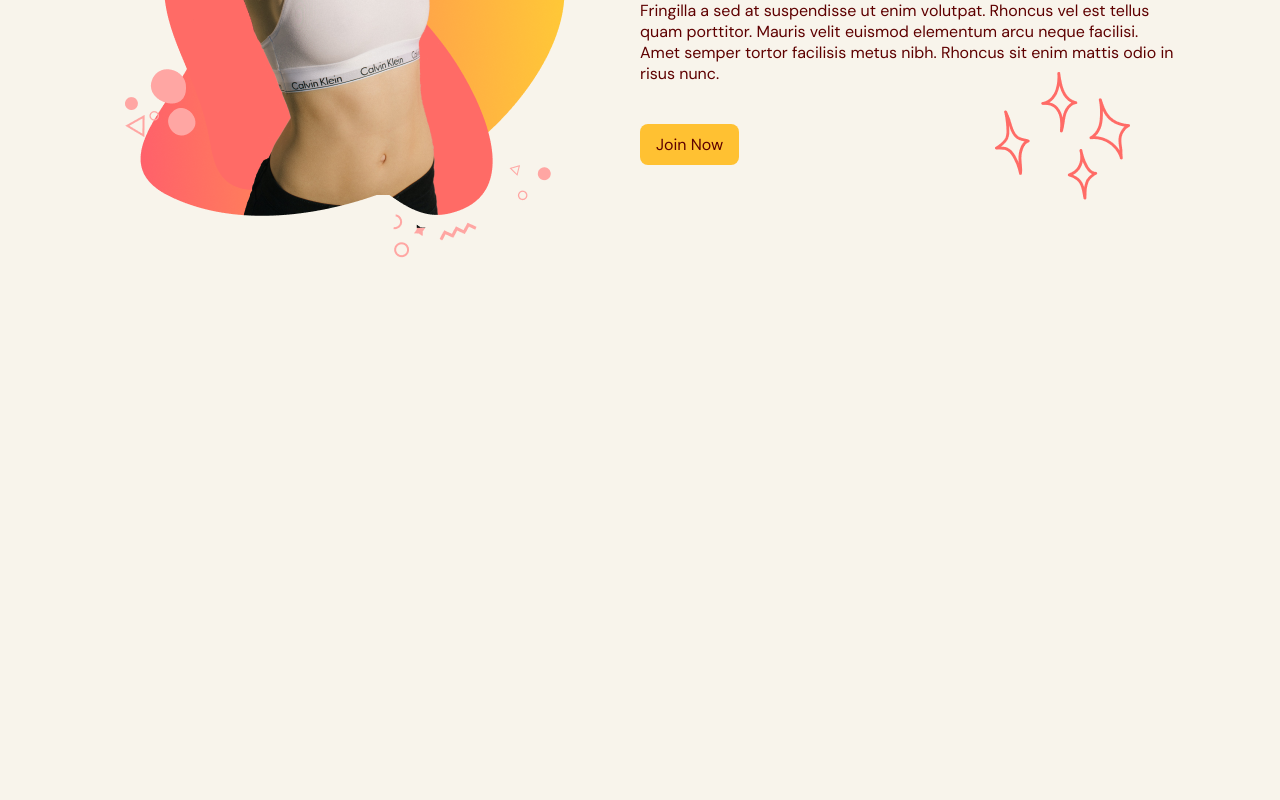
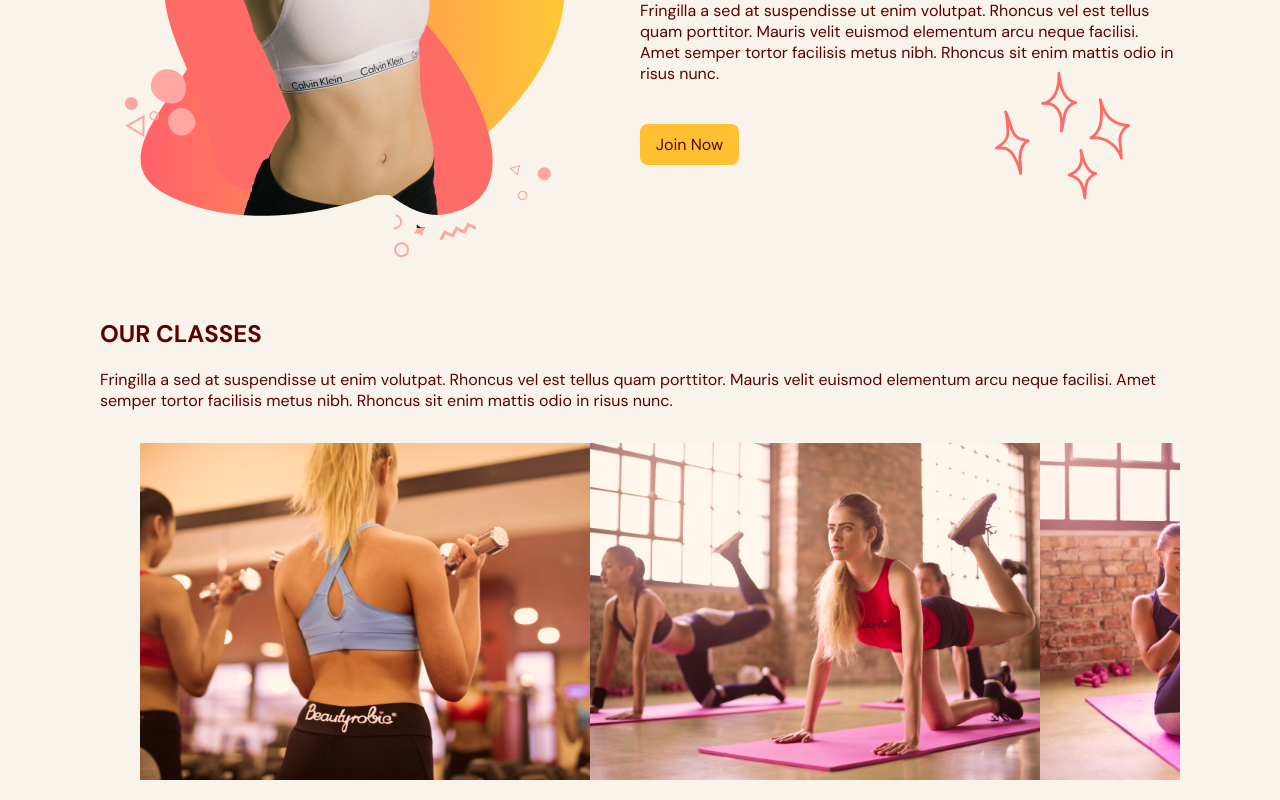
Before and after one commit to gio797/fitness-app, a React (Vite) app: page / in a window 1280 px wide. Shown: the part 1521-2321 px from the top of the page. Before the commit the page ends 1799 px from the top, so only its background shows below. Built offline with nearby package versions, Linux system fonts and the light colour scheme.

Commit message:
add classes page

```diff
--- a/src/App.tsx
+++ b/src/App.tsx
@@ -3,6 +3,7 @@ import Navbar from "./components/navbar/Navbar";
 import { SelectedPage } from "./shared/type";
 import Home from "./components/home/Home";
 import Benefits from "./components/benefits/Benefits";
+import OurClasses from "./components/ourClasses/OurClasses";
 
 function App() {
   const [selectedPage, setSelectedPage] = useState<SelectedPage>(
@@ -36,6 +37,7 @@ function App() {
       />
       <Home setSelectedPage={setSelectedPage} />
       <Benefits setSelectedPage={setSelectedPage} />
+      <OurClasses setSelectedPage={setSelectedPage} />
     </div>
   );
 }
--- /dev/null
+++ b/src/components/ourClasses/Class.tsx
@@ -0,0 +1,23 @@
+import "./class.css";
+
+type Props = {
+  name: string;
+  description?: string;
+  image: string;
+};
+
+function Class({ name, description, image }: Props) {
+  return (
+    <li className="class">
+      <div>
+        <div className="class-overlay">
+          <p>{name}</p>
+          <p>{description}</p>
+        </div>
+        <img src={image} alt={image} />
+      </div>
+    </li>
+  );
+}
+
+export default Class;
--- /dev/null
+++ b/src/components/ourClasses/OurClasses.tsx
@@ -0,0 +1,100 @@
+import { SelectedPage } from "../../shared/type";
+import "./ourClasses.css";
+import image1 from "../../assets/image1.png";
+import image2 from "../../assets/image2.png";
+import image3 from "../../assets/image3.png";
+import image4 from "../../assets/image4.png";
+import image5 from "../../assets/image5.png";
+import image6 from "../../assets/image6.png";
+import { motion } from "framer-motion";
+import useMediaQuery from "../../hooks/useMediaQuery";
+import HText from "../../shared/hText/HText";
+import { ClassType } from "../../shared/type";
+import Class from "./Class";
+
+const classes: Array<ClassType> = [
+  {
+    name: "Weight Training Classes",
+    description:
+      "Lorem ipsum dolor sit amet, consectetur adipiscing elit, sed do eiusmod tempor incididunt ut labore et dolore magna aliqua. Ut enim ad minim veniam, quis nostrud exercitation ullamco laboris nisi ut aliquip ex ea commodo consequat.",
+    image: image1,
+  },
+  {
+    name: "Yoga Classes",
+    image: image2,
+  },
+  {
+    name: "Ab Core Classes",
+    description:
+      "Lorem ipsum dolor sit amet, consectetur adipiscing elit, sed do eiusmod tempor incididunt ut labore et dolore magna aliqua. Ut enim ad minim veniam, quis nostrud exercitation ullamco laboris nisi ut aliquip ex ea commodo consequat.",
+    image: image3,
+  },
+  {
+    name: "Adventure Classes",
+    description:
+      "Lorem ipsum dolor sit amet, consectetur adipiscing elit, sed do eiusmod tempor incididunt ut labore et dolore magna aliqua. Ut enim ad minim veniam, quis nostrud exercitation ullamco laboris nisi ut aliquip ex ea commodo consequat.",
+    image: image4,
+  },
+  {
+    name: "Fitness Classes",
+    image: image5,
+  },
+  {
+    name: "Training Classes",
+    description:
+      "Lorem ipsum dolor sit amet, consectetur adipiscing elit, sed do eiusmod tempor incididunt ut labore et dolore magna aliqua. Ut enim ad minim veniam, quis nostrud exercitation ullamco laboris nisi ut aliquip ex ea commodo consequat.",
+    image: image6,
+  },
+];
+
+type Props = {
+  setSelectedPage: (value: SelectedPage) => void;
+};
+
+function OurClasses({ setSelectedPage }: Props) {
+  const isAboveMediumScreen = useMediaQuery("(min-width:1060px");
+  return (
+    <section
+      id="ourclasses"
+      className={isAboveMediumScreen ? "ourClasses-wide-screen" : "ourClasses"}
+    >
+      <motion.div
+        onViewportEnter={() => setSelectedPage(SelectedPage.OurClasses)}
+      >
+        <motion.div
+          className="ourClasses-header"
+          initial="hidden"
+          whileInView="visible"
+          viewport={{ once: true, amount: 0.5 }}
+          transition={{ duration: 0.5 }}
+          variants={{
+            hidden: { opacity: 0, x: -50 },
+            visible: { opacity: 1, x: 0 },
+          }}
+        >
+          <HText>OUR CLASSES</HText>
+          <p>
+            Fringilla a sed at suspendisse ut enim volutpat. Rhoncus vel est
+            tellus quam porttitor. Mauris velit euismod elementum arcu neque
+            facilisi. Amet semper tortor facilisis metus nibh. Rhoncus sit enim
+            mattis odio in risus nunc.
+          </p>
+        </motion.div>
+        <div className="gallery">
+          <ul className="gallery-ul">
+            {classes.map((item: ClassType, index) => (
+              <Class
+                key={`${item.name}-${index}`}
+                name={item.name}
+                description={item.description}
+                image={item.image}
+              />
+            ))}
+          </ul>
+        </div>
+      </motion.div>
+    </section>
+  );
+}
+
+export default OurClasses;
--- /dev/null
+++ b/src/components/ourClasses/class.css
@@ -0,0 +1,28 @@
+.class {
+  position: relative;
+  display: inline-block;
+  height: 380px;
+  width: 450px;
+}
+
+.class-overlay {
+  padding: 20px;
+  position: absolute;
+  z-index: inherit;
+  display: flex;
+  flex-direction: column;
+  align-items: center;
+  justify-content: center;
+  height: 380px;
+  width: 450px;
+  white-space: normal;
+  background-color: var(--primary-500);
+  text-align: center;
+  opacity: 0;
+  color: white;
+}
+
+.class-overlay:hover {
+  opacity: 0.9;
+  transition: 500ms;
+}
--- /dev/null
+++ b/src/components/ourClasses/ourClasses.css
@@ -0,0 +1,19 @@
+.ourClasses {
+  padding: 20px;
+}
+
+.ourClasses-wide-screen {
+  padding: 20px 100px;
+}
+
+.gallery {
+  height: 353px;
+  width: 100%;
+  overflow-x: auto;
+  overflow-y: hidden;
+}
+
+.gallery-ul {
+  width: 2800px;
+  white-space: nowrap;
+}
--- a/src/shared/type.ts
+++ b/src/shared/type.ts
@@ -10,3 +10,9 @@ export interface BenefitType {
   title:string;
   description: string;
 }
+
+export interface ClassType {
+  name: string;
+  description?: string;
+  image: string;
+}
```
